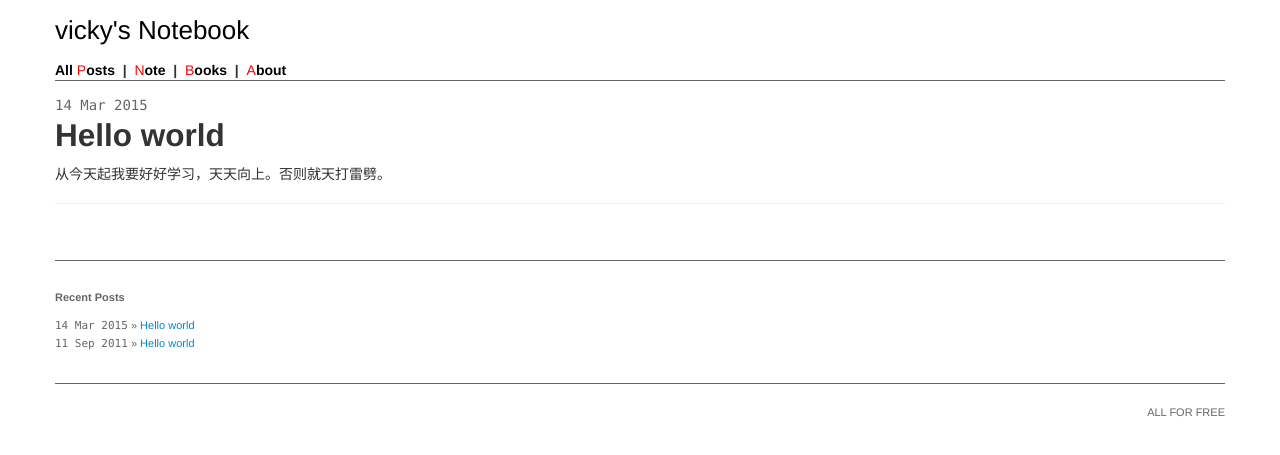
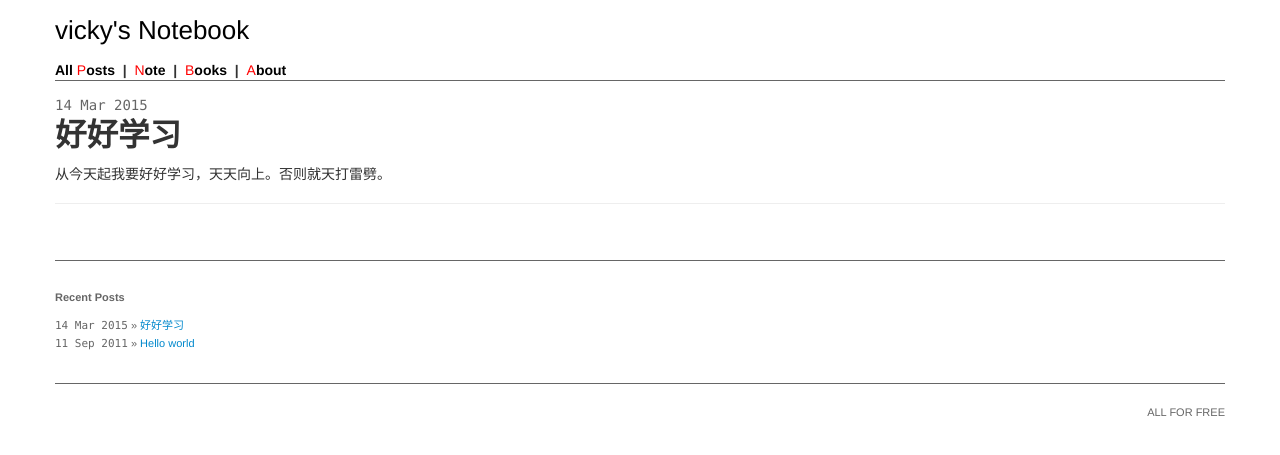
Before and after one commit to vicky1228/vicky1228.github.io, a Jekyll site: the page built from _posts/2015-03-14-First-Time.md, in a window 1280 px wide. Shown: the top 455 px of the page. Built offline with Jekyll 4.4.1, drawn with Linux system fonts in a browser that asks for light colours; Markdown is read by kramdown in place of the engine named in the settings; comment, search, counter and statistics services are not loaded.

Commit message:
好好学习

```diff
--- a/_posts/2015-03-14-First-Time.md
+++ b/_posts/2015-03-14-First-Time.md
@@ -1,6 +1,6 @@
 ---
 layout: post
-title: Hello world
+title: 好好学习
 ---
 
 从今天起我要好好学习，天天向上。否则就天打雷劈。
```
